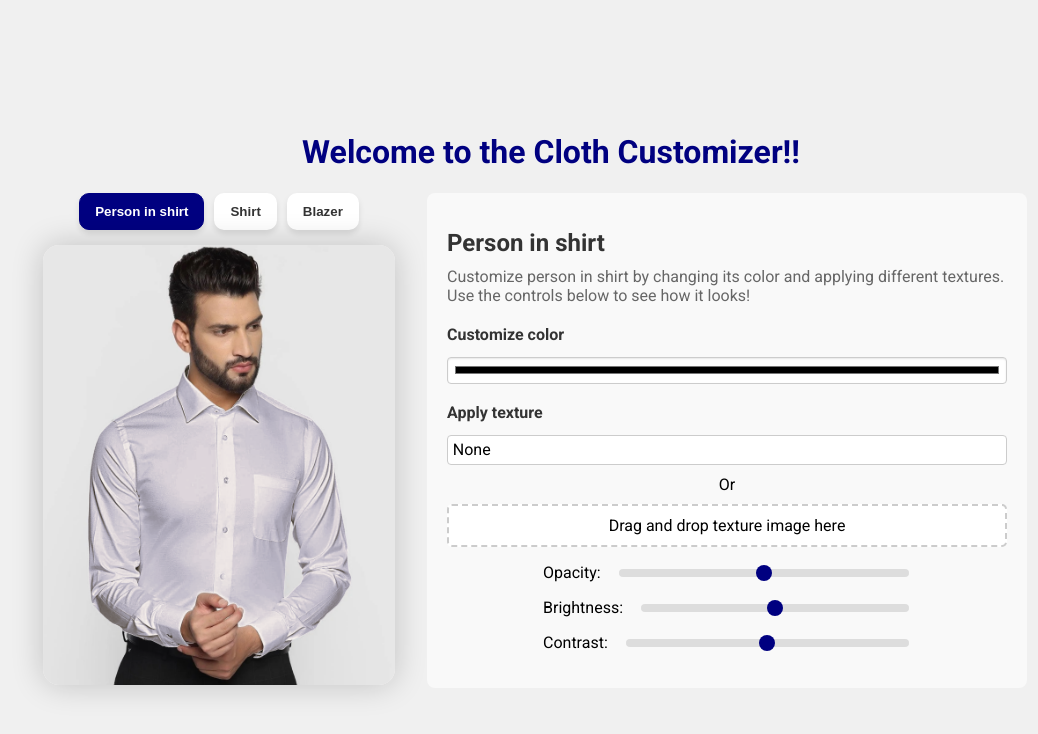
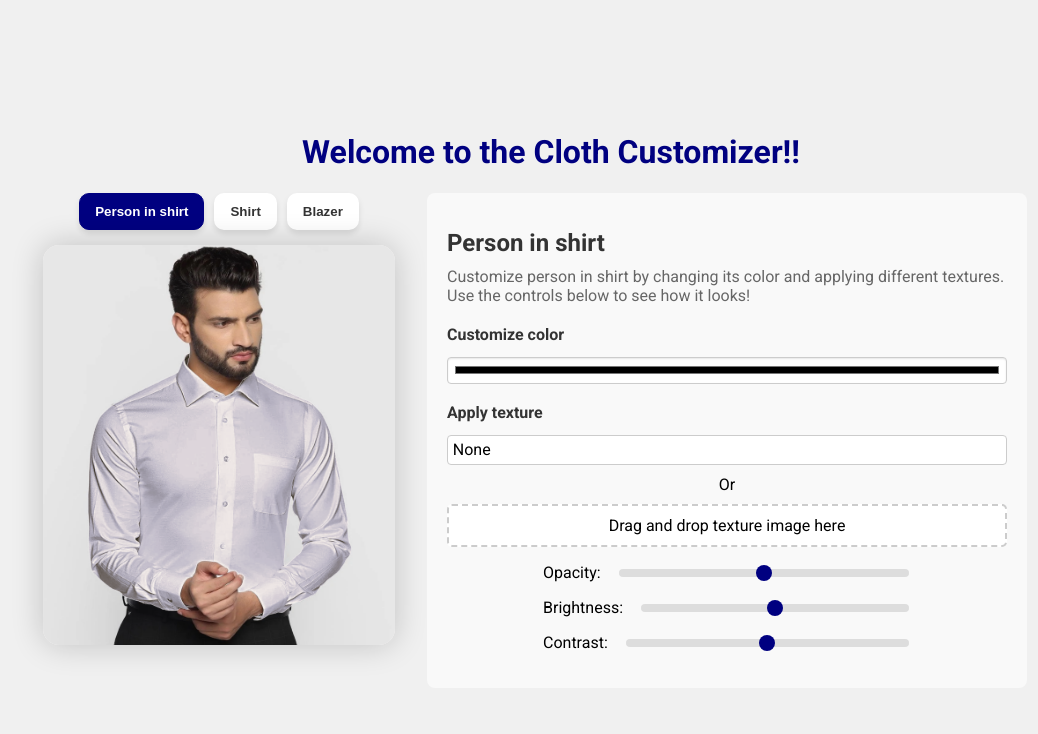
Before and after one commit to Annu117/Cloth-Customizer, a React (Create React App) app: page /shirt in a window 1280 px wide. Shown: the top 734 px of the page, without its empty margins (89-1127 px from the left). Built offline with nearby package versions, Linux system fonts and the light colour scheme.

Commit message:
Update Shirt.css

```diff
--- a/src/components/Shirt.css
+++ b/src/components/Shirt.css
@@ -3,12 +3,12 @@
   box-sizing: border-box;
 }
 
-/* .product {
+.product {
   position: relative;
   width: 300px;
   height: 400px;
   margin: auto;
-} */
+}
 
 .img-container {
   position: relative;
```
